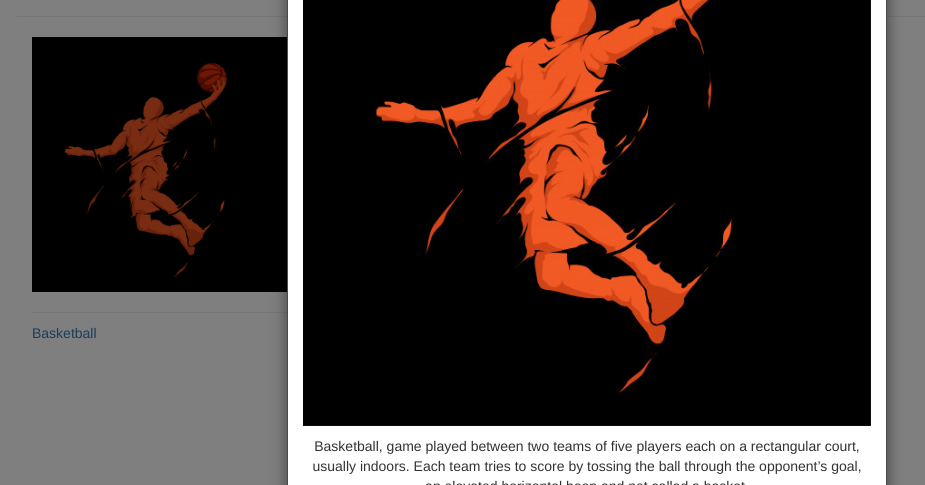
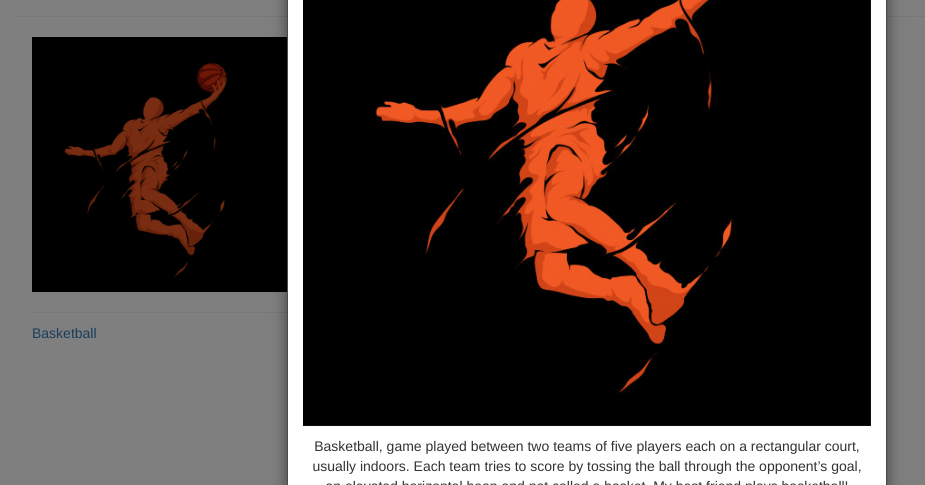
Before and after one commit to crazycheetah42/BYJUS-Stuff, a plain HTML site: page project-71.html in a window 1280 px wide. Both pictures are taken after a click on the element "Basketball". Shown: the part 315-800 px from the top of the page, without its empty margins (53-978 px from the left). Drawn offline with nearby package versions, Linux system fonts and the light colour scheme.

Commit message:
Update project-71.html

```diff
--- a/project-71.html
+++ b/project-71.html
@@ -64,7 +64,7 @@
         <!--add bootstrap class -->
         <div class="modal-body">
           <img src="basketball.jpg" class="img-responsive img_modal">
-          <p class="p_modal">Basketball, game played between two teams of five players each on a rectangular court, usually indoors. Each team tries to score by tossing the ball through the opponent’s goal, an elevated horizontal hoop and net called a basket.<br>
+          <p class="p_modal">Basketball, game played between two teams of five players each on a rectangular court, usually indoors. Each team tries to score by tossing the ball through the opponent’s goal, an elevated horizontal hoop and net called a basket. My best friend plays basketball!<br>
           <a href="https://en.wikipedia.org/wiki/Basketball"><b>ABOUT BASKETBALL</b></a>
            </p>
         </div>
```
